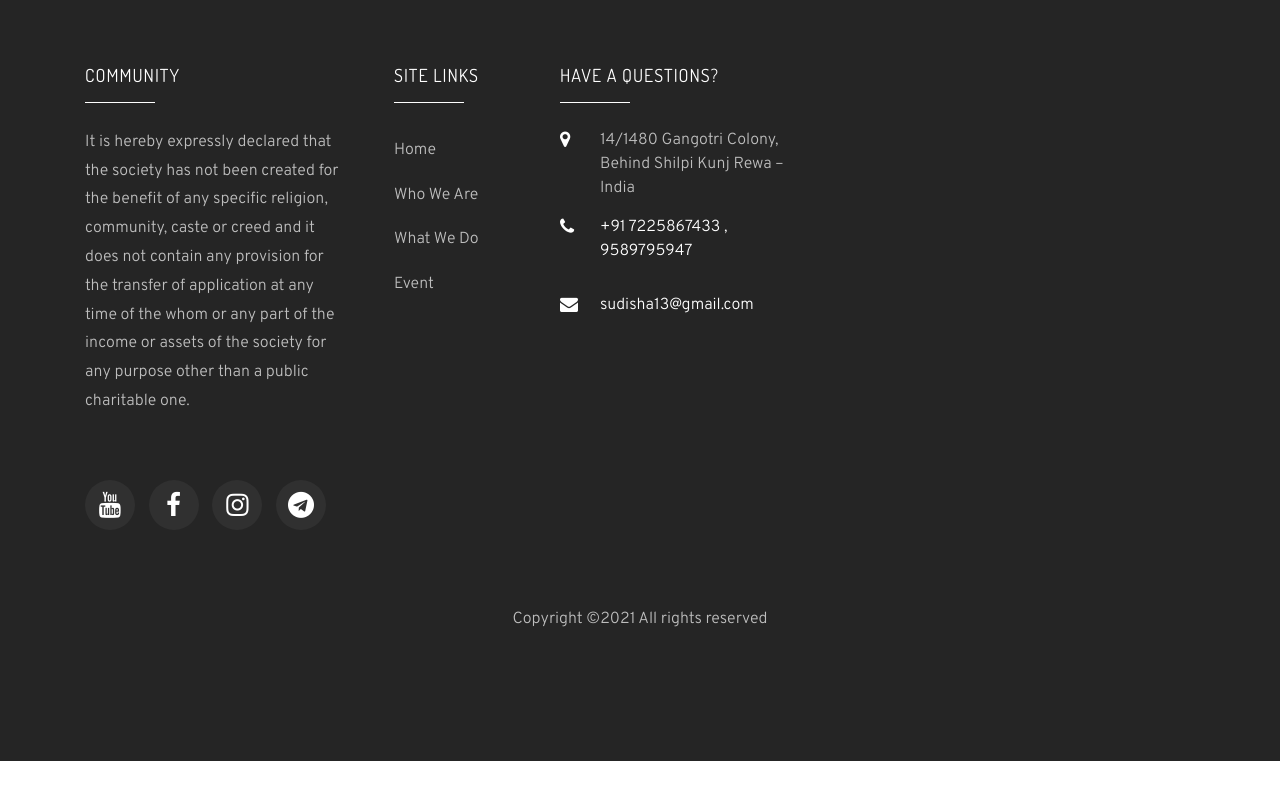
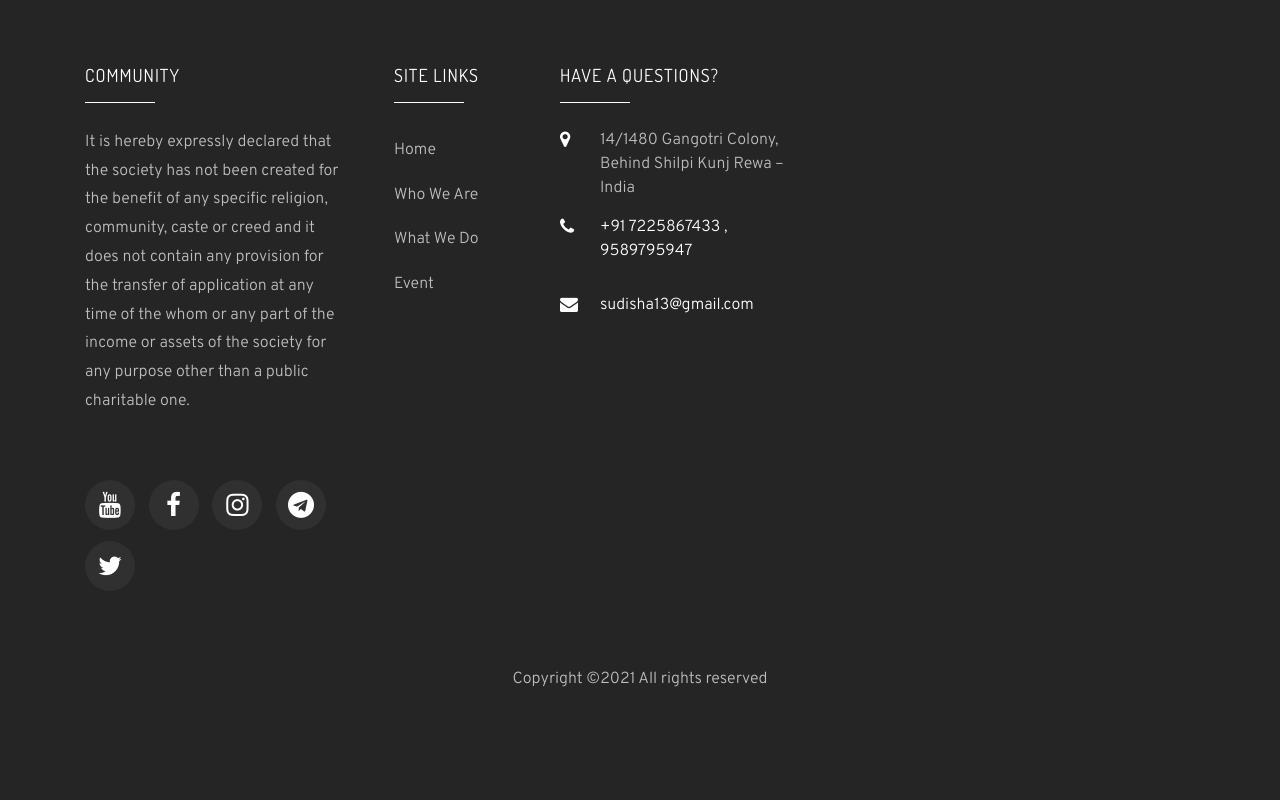
Before and after one commit to prianka-beep/Su-Disha, a plain HTML site: page about.html in a window 1280 px wide. Shown: the part 4756-5556 px from the top of the page. Before the commit the page ends 5517 px from the top, so only its background shows below. Drawn offline with Linux system fonts and the light colour scheme; some packages are replaced by stand-ins of ours; no server answers; files whose address does not match are found by name.

Commit message:
Update about.html

```diff
--- a/about.html
+++ b/about.html
@@ -455,6 +455,7 @@ society for any purpose other than a public charitable one.</p>
                 <li class="ftco-animate"><a href="https://m.facebook.com/Sudisha-Foundation-105273865165527/"><span class="icon-facebook"></span></a></li>
                 <li class="ftco-animate"><a href="https://instagram.com/sudishafoundation?utm_medium=copy_link"><span class="icon-instagram"></span></a></li>
                  <li class="ftco-animate"><a href="https://t.me/joinhandforsudisha"><span class="icon-telegram"></span></a></li>
+		       <li class="ftco-animate"><a href="https://twitter.com/Sudishango?s=08"><span class="icon-twitter"></span></a></li>
               </ul>
             </div>
           </div>
```
